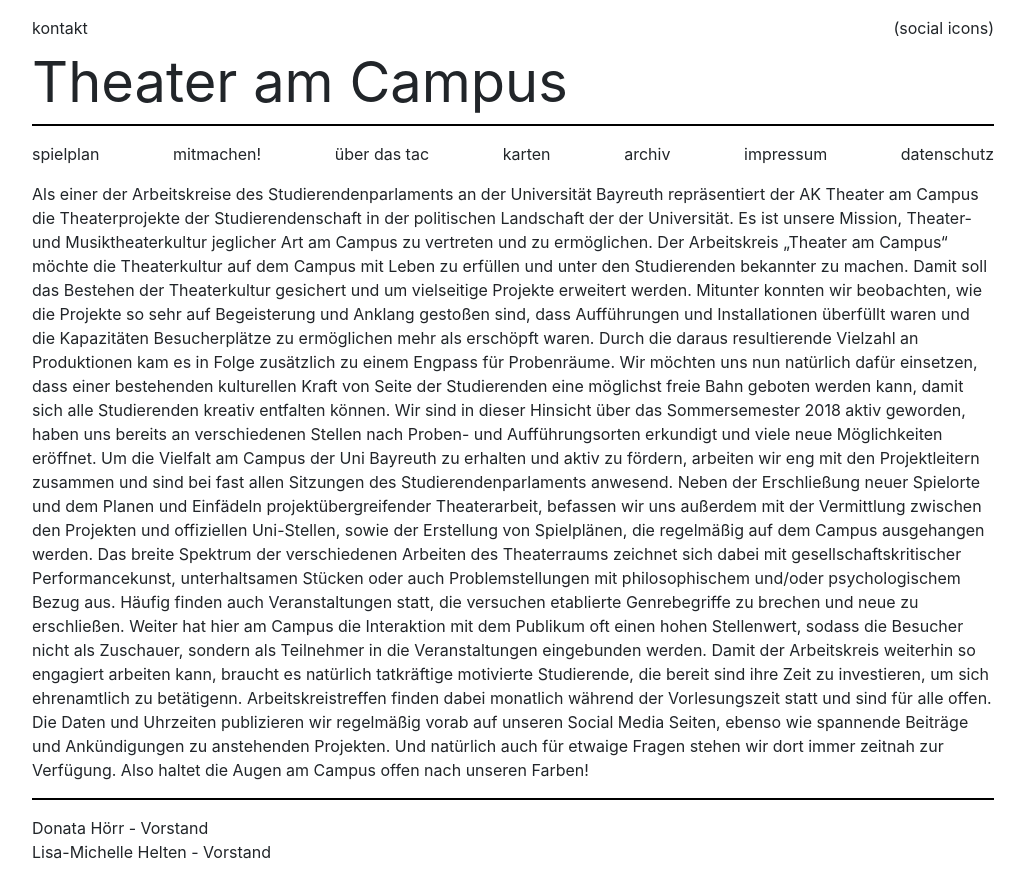
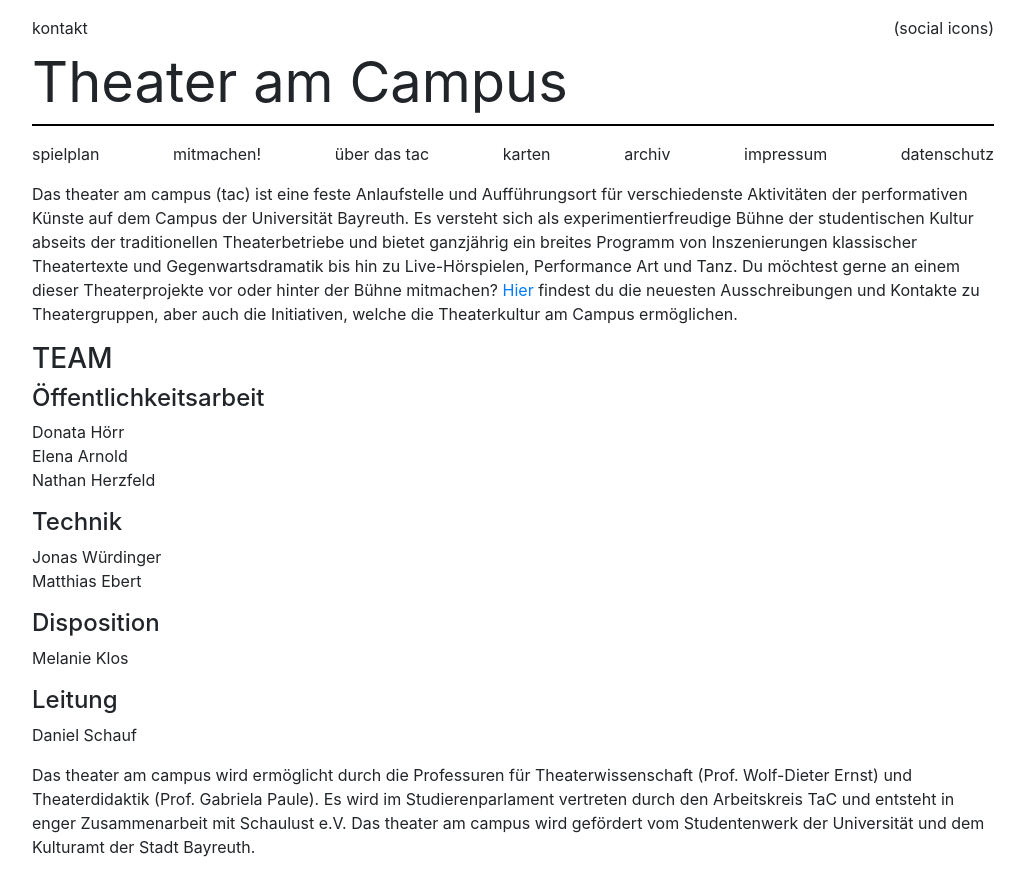
Before and after one commit to fx-ha/tac, a Next.js app: page /ueber-das-tac in a window 1280 px wide. Shown: the whole page, without its empty margins (127-1152 px from the left). Built offline with nearby package versions, Linux system fonts and the light colour scheme.

Commit message:
update about page

```diff
--- a/pages/ueber-das-tac.tsx
+++ b/pages/ueber-das-tac.tsx
@@ -1,3 +1,4 @@
+import Link from 'next/link'
 import Head from 'next/head'
 
 import Layout, { siteTitle } from '../components/Layout'
@@ -8,57 +9,56 @@
       <Head>
         <title>{siteTitle} | Über das TaC</title>
       </Head>
-      <div>
-        Als einer der Arbeitskreise des Studierendenparlaments an der
-        Universität Bayreuth repräsentiert der AK Theater am Campus die
-        Theaterprojekte der Studierendenschaft in der politischen Landschaft der
-        der Universität. Es ist unsere Mission, Theater- und Musiktheaterkultur
-        jeglicher Art am Campus zu vertreten und zu ermöglichen. Der
-        Arbeitskreis „Theater am Campus“ möchte die Theaterkultur auf dem Campus
-        mit Leben zu erfüllen und unter den Studierenden bekannter zu machen.
-        Damit soll das Bestehen der Theaterkultur gesichert und um vielseitige
-        Projekte erweitert werden. Mitunter konnten wir beobachten, wie die
-        Projekte so sehr auf Begeisterung und Anklang gestoßen sind, dass
-        Aufführungen und Installationen überfüllt waren und die Kapazitäten
-        Besucherplätze zu ermöglichen mehr als erschöpft waren. Durch die daraus
-        resultierende Vielzahl an Produktionen kam es in Folge zusätzlich zu
-        einem Engpass für Probenräume. Wir möchten uns nun natürlich dafür
-        einsetzen, dass einer bestehenden kulturellen Kraft von Seite der
-        Studierenden eine möglichst freie Bahn geboten werden kann, damit sich
-        alle Studierenden kreativ entfalten können. Wir sind in dieser Hinsicht
-        über das Sommersemester 2018 aktiv geworden, haben uns bereits an
-        verschiedenen Stellen nach Proben- und Aufführungsorten erkundigt und
-        viele neue Möglichkeiten eröffnet. Um die Vielfalt am Campus der Uni
-        Bayreuth zu erhalten und aktiv zu fördern, arbeiten wir eng mit den
-        Projektleitern zusammen und sind bei fast allen Sitzungen des
-        Studierendenparlaments anwesend. Neben der Erschließung neuer Spielorte
-        und dem Planen und Einfädeln projektübergreifender Theaterarbeit,
-        befassen wir uns außerdem mit der Vermittlung zwischen den Projekten und
-        offiziellen Uni-Stellen, sowie der Erstellung von Spielplänen, die
-        regelmäßig auf dem Campus ausgehangen werden. Das breite Spektrum der
-        verschiedenen Arbeiten des Theaterraums zeichnet sich dabei mit
-        gesellschaftskritischer Performancekunst, unterhaltsamen Stücken oder
-        auch Problemstellungen mit philosophischem und/oder psychologischem
-        Bezug aus. Häufig finden auch Veranstaltungen statt, die versuchen
-        etablierte Genrebegriffe zu brechen und neue zu erschließen. Weiter hat
-        hier am Campus die Interaktion mit dem Publikum oft einen hohen
-        Stellenwert, sodass die Besucher nicht als Zuschauer, sondern als
-        Teilnehmer in die Veranstaltungen eingebunden werden. Damit der
-        Arbeitskreis weiterhin so engagiert arbeiten kann, braucht es natürlich
-        tatkräftige motivierte Studierende, die bereit sind ihre Zeit zu
-        investieren, um sich ehrenamtlich zu betätigenn. Arbeitskreistreffen
-        finden dabei monatlich während der Vorlesungszeit statt und sind für
-        alle offen. Die Daten und Uhrzeiten publizieren wir regelmäßig vorab auf
-        unseren Social Media Seiten, ebenso wie spannende Beiträge und
-        Ankündigungen zu anstehenden Projekten. Und natürlich auch für etwaige
-        Fragen stehen wir dort immer zeitnah zur Verfügung. Also haltet die
-        Augen am Campus offen nach unseren Farben!
-      </div>
-      <hr />
-      <div>
-        Donata Hörr - Vorstand <br />
-        Lisa-Michelle Helten - Vorstand
-      </div>
+      <section>
+        <p>
+          Das theater am campus (tac) ist eine feste Anlaufstelle und
+          Aufführungsort für verschiedenste Aktivitäten der performativen Künste
+          auf dem Campus der Universität Bayreuth. Es versteht sich als
+          experimentierfreudige Bühne der studentischen Kultur abseits der
+          traditionellen Theaterbetriebe und bietet ganzjährig ein breites
+          Programm von Inszenierungen klassischer Theatertexte und
+          Gegenwartsdramatik bis hin zu Live-Hörspielen, Performance Art und
+          Tanz. Du möchtest gerne an einem dieser Theaterprojekte vor oder
+          hinter der Bühne mitmachen?{' '}
+          <Link href="/mitmachen">
+            <a>Hier</a>
+          </Link>{' '}
+          findest du die neuesten Ausschreibungen und Kontakte zu
+          Theatergruppen, aber auch die Initiativen, welche die Theaterkultur am
+          Campus ermöglichen.
+        </p>
+      </section>
+      <section>
+        <h3>TEAM</h3>
+        <h4>Öffentlichkeitsarbeit</h4>
+        <p>
+          Donata Hörr
+          <br />
+          Elena Arnold
+          <br />
+          Nathan Herzfeld
+        </p>
+        <h4>Technik</h4>
+        <p>
+          Jonas Würdinger
+          <br />
+          Matthias Ebert
+        </p>
+        <h4>Disposition</h4>
+        <p>Melanie Klos</p>
+        <h4>Leitung</h4>
+        <p>Daniel Schauf</p>
+      </section>
+      <section>
+        <p>
+          Das theater am campus wird ermöglicht durch die Professuren für
+          Theaterwissenschaft (Prof. Wolf-Dieter Ernst) und Theaterdidaktik
+          (Prof. Gabriela Paule). Es wird im Studierenparlament vertreten durch
+          den Arbeitskreis TaC und entsteht in enger Zusammenarbeit mit
+          Schaulust e.V. Das theater am campus wird gefördert vom Studentenwerk
+          der Universität und dem Kulturamt der Stadt Bayreuth.
+        </p>
+      </section>
     </Layout>
   )
 }
```
